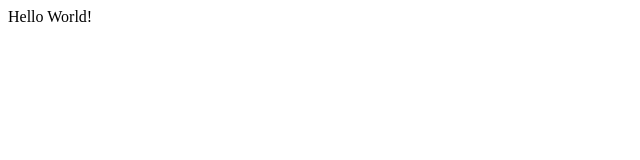
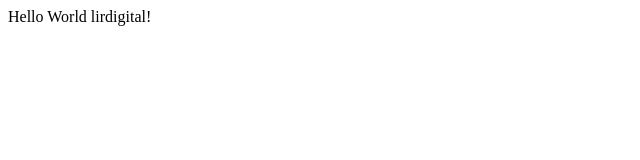
Before and after one commit to Madhu12903/madhu, a plain HTML site: page index.html in a window 1280 px wide. Shown: the full height of the page, 0-640 px from the left. Drawn offline with Linux system fonts and the light colour scheme.

Commit message:
index.html

```diff
--- a/index.html
+++ b/index.html
@@ -8,7 +8,7 @@
 </head>
 
 <body>
-    Hello World!
+    Hello World lirdigital!
 </body>
 
 </html>
```
